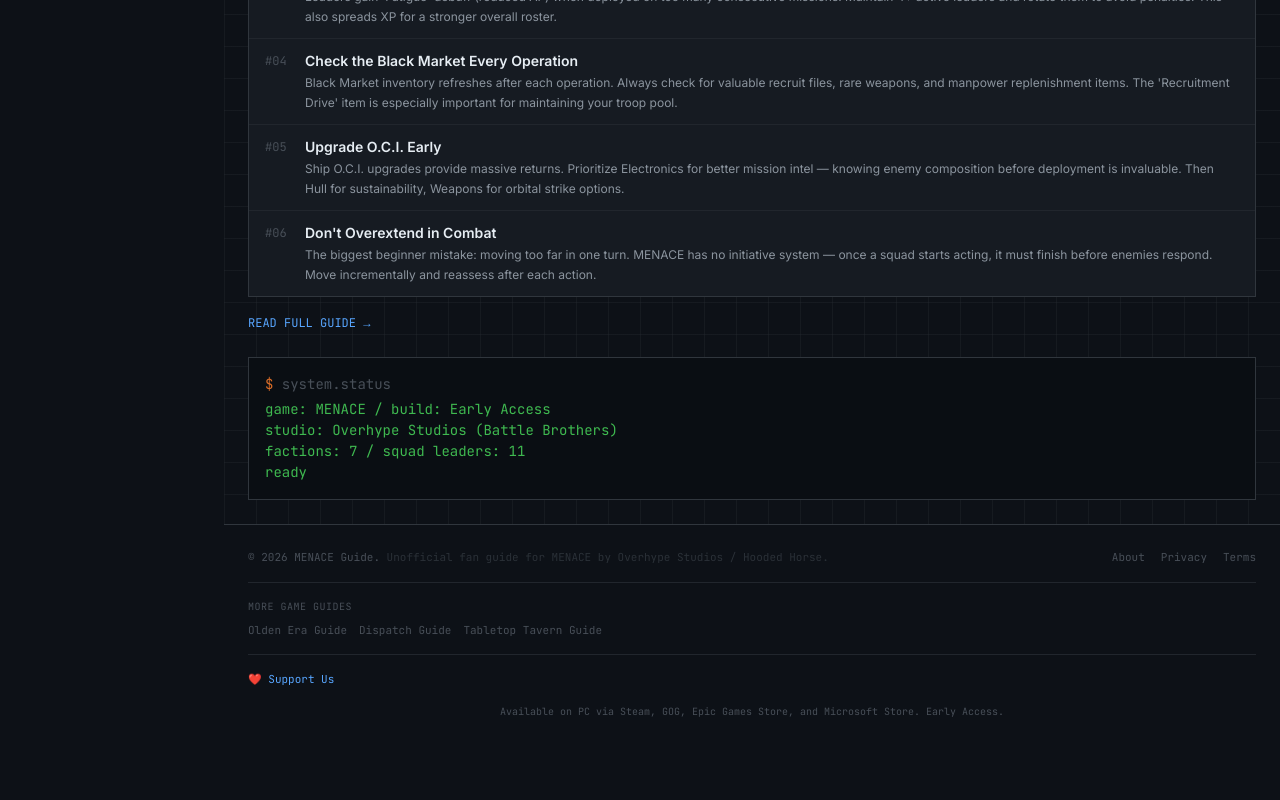
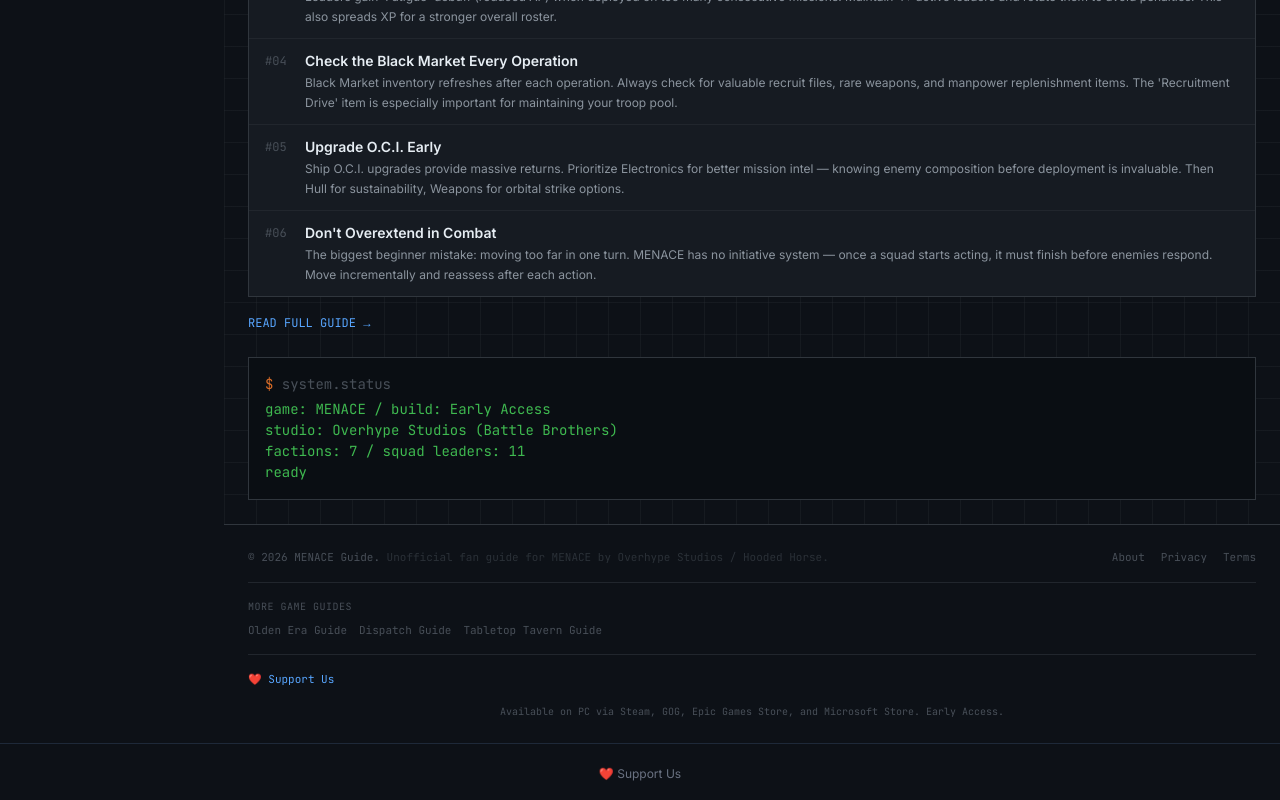
Before and after one commit to ryuuu2020/menace-guide, a Next.js app: page / in a window 1280 px wide. Shown: the part 1418-2218 px from the top of the page. Before the commit the page ends 2161 px from the top, so only its background shows below. Built offline with nearby package versions, Linux system fonts and the light colour scheme.

Commit message:
Add Afdian support link

```diff
--- a/app/layout.tsx
+++ b/app/layout.tsx
@@ -45,7 +45,10 @@
         />
       </head>
       <body className="font-body min-h-screen flex flex-col">
-        {children}
+        <div className="flex-1">{children}</div>
+        <footer className="text-center py-4 border-t border-gray-800">
+          <a href="https://afdian.com/a/gameguidehub" target="_blank" rel="noopener noreferrer" className="text-xs text-gray-500 hover:text-gray-300 transition-colors">❤️ Support Us</a>
+        </footer>
 
         <Script async src={`https://www.googletagmanager.com/gtag/js?id=${GA_ID}`} />
         <Script
```
